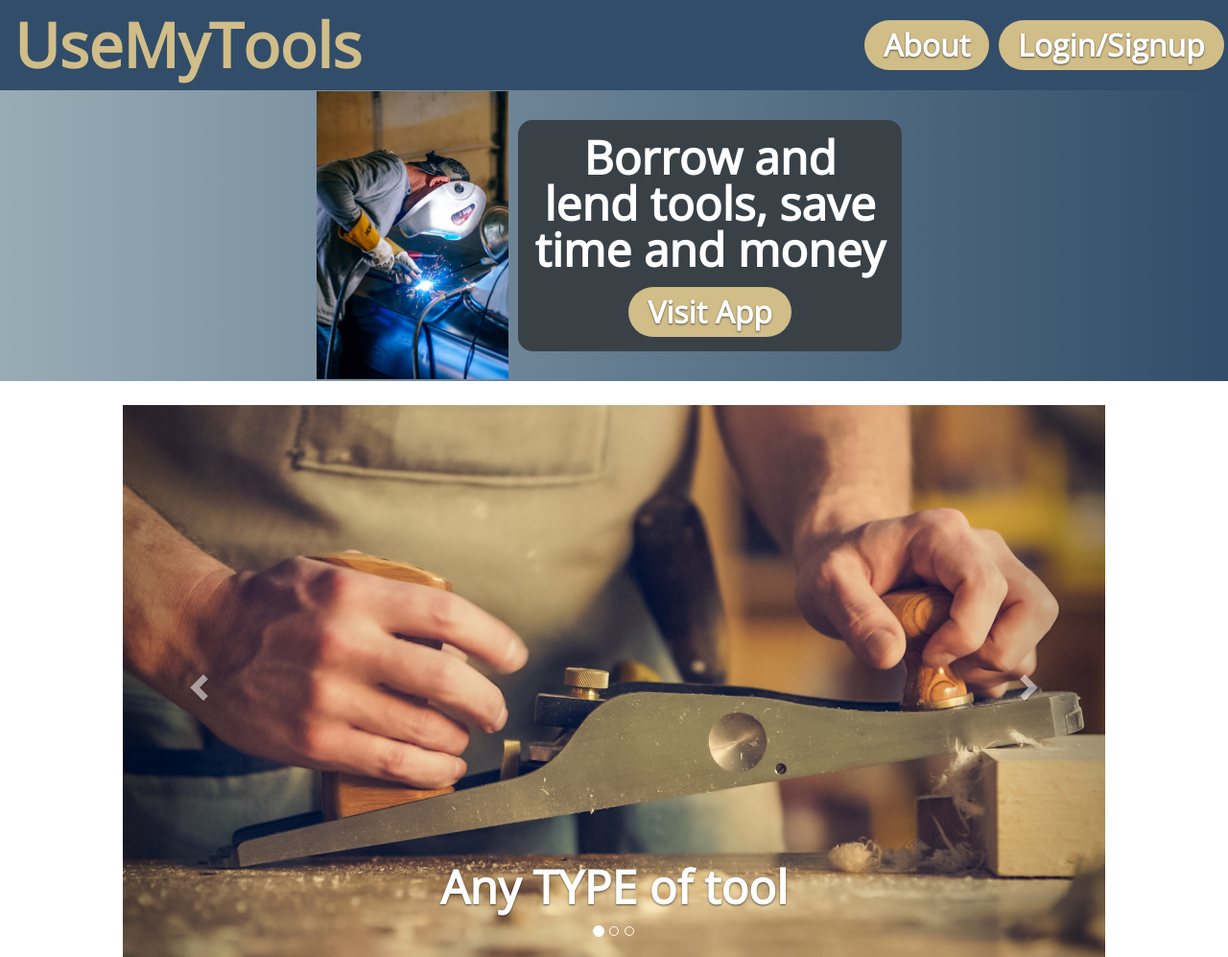
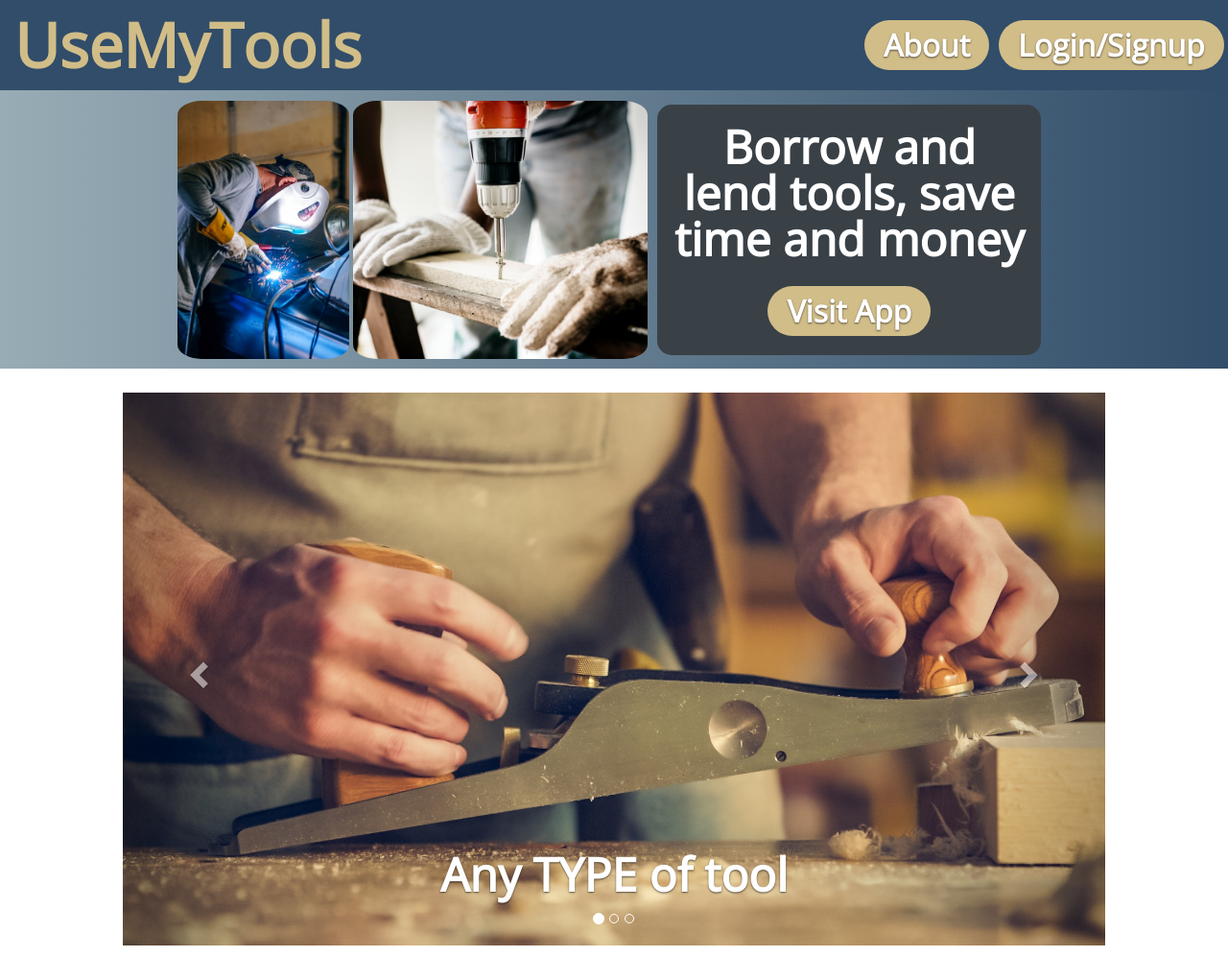
Before and after one commit to usemytools3-11/UserInterface, a PHP site: page /home.html in a window 1280 px wide. Shown: the top 997 px of the page at 96% size. Run offline with PHP 8.4, Linux system fonts and the light colour scheme.

Commit message:
change photos for header on homepage

```diff
--- a/css/index.css
+++ b/css/index.css
@@ -245,13 +245,19 @@ header {
   display: flex;
   justify-content: center;
   margin-bottom: 25px;
+  min-height: 365px;
   width: 100vw;
+  height: 30vw;
 }
 @media (max-width: 720px) {
   header {
     display: block;
+    height: auto;
     padding-bottom: 15px;
   }
+}
+header .header-left {
+  height: 100%;
 }
 @media (max-width: 720px) {
   header .header-left {
@@ -259,8 +265,16 @@ header {
   }
 }
 header .header-left img {
-  height: auto;
-  width: 200px;
+  border-radius: 25px;
+  height: 100%;
+  object-fit: cover;
+  max-width: 307px;
+  padding: 10px 0 10px 0;
+}
+@media (max-width: 1100px) {
+  header .header-left img:first-child {
+    display: none;
+  }
 }
 header .header-right {
   align-items: center;
@@ -268,6 +282,7 @@ header .header-right {
   border-radius: 15px;
   display: flex;
   flex-direction: column;
+  height: 90%;
   justify-content: space-around;
   margin: 10px;
   width: 400px;
--- a/home.html
+++ b/home.html
@@ -34,7 +34,8 @@
 
       <header class="home-header">
         <div class="header-left">
-          <img src="images/header.jpeg" alt="screenshot of app sample">
+          <img src="images/header.jpeg" alt="man welding on car">
+          <img src="images/header2.jpeg" alt="gloved hands driving screw into board on sawhorse">
         </div>
         <div class="header-right">
           <h2>Borrow and lend tools, save time and money</h2>
--- a/less/header.less
+++ b/less/header.less
@@ -4,21 +4,35 @@ header {
   display: flex;
   justify-content: center;
   margin-bottom: 25px;
+  min-height: 365px;
   width: 100vw;
+  height: 30vw;
 
   @media @mobile {
     display: block;
+    height: auto;
     padding-bottom: 15px;
   }
 
   .header-left{
+    height: 100%;
+
     @media @mobile {
       display: none;
     }
 
     img {
-      height: auto;
-      width: 200px;
+      border-radius: 25px;
+      height: 100%;
+      object-fit: cover;
+      max-width: 307px;
+      padding: 10px 0 10px 0;
+    }
+
+    img:first-child {
+      @media @tablet {
+        display: none;
+      }
     }
   }
 
@@ -28,6 +42,7 @@ header {
     border-radius: 15px;
     display: flex;
     flex-direction: column;
+    height: 90%;
     justify-content: space-around;
     margin: 10px;
     width: 400px;
```
Also changed, not shown: images/header2.jpeg (added).
